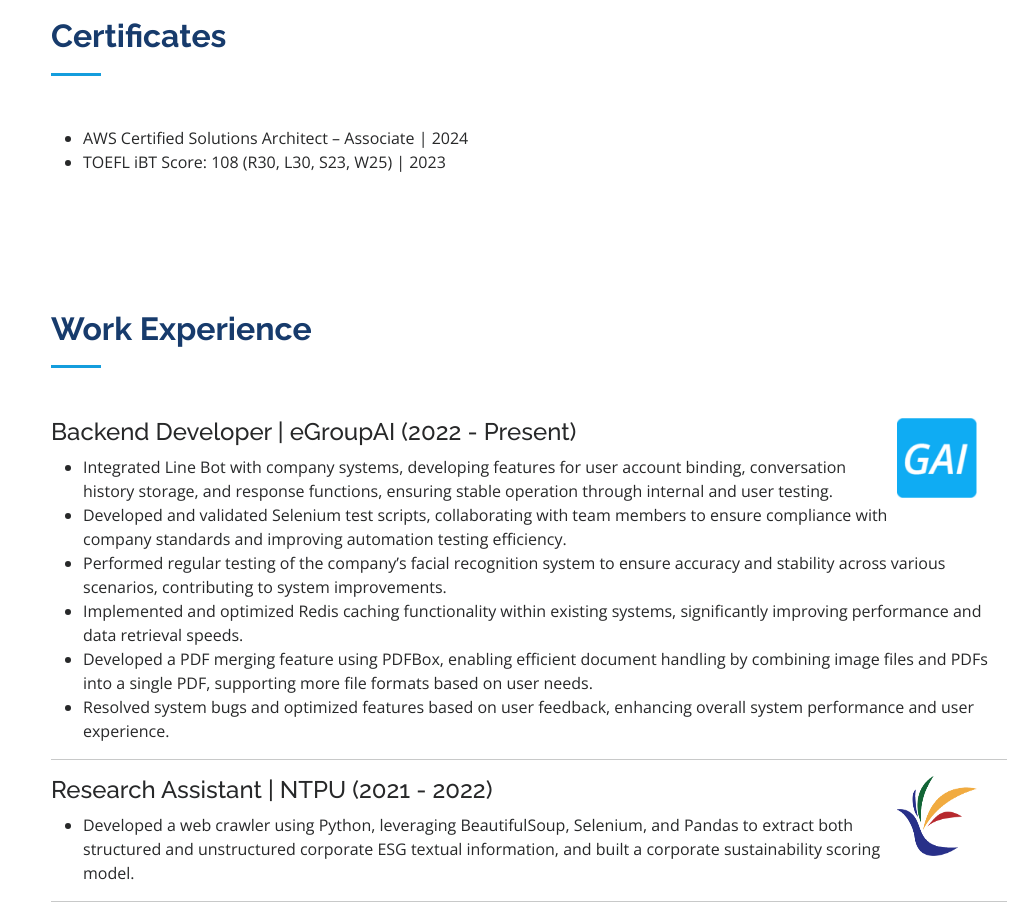
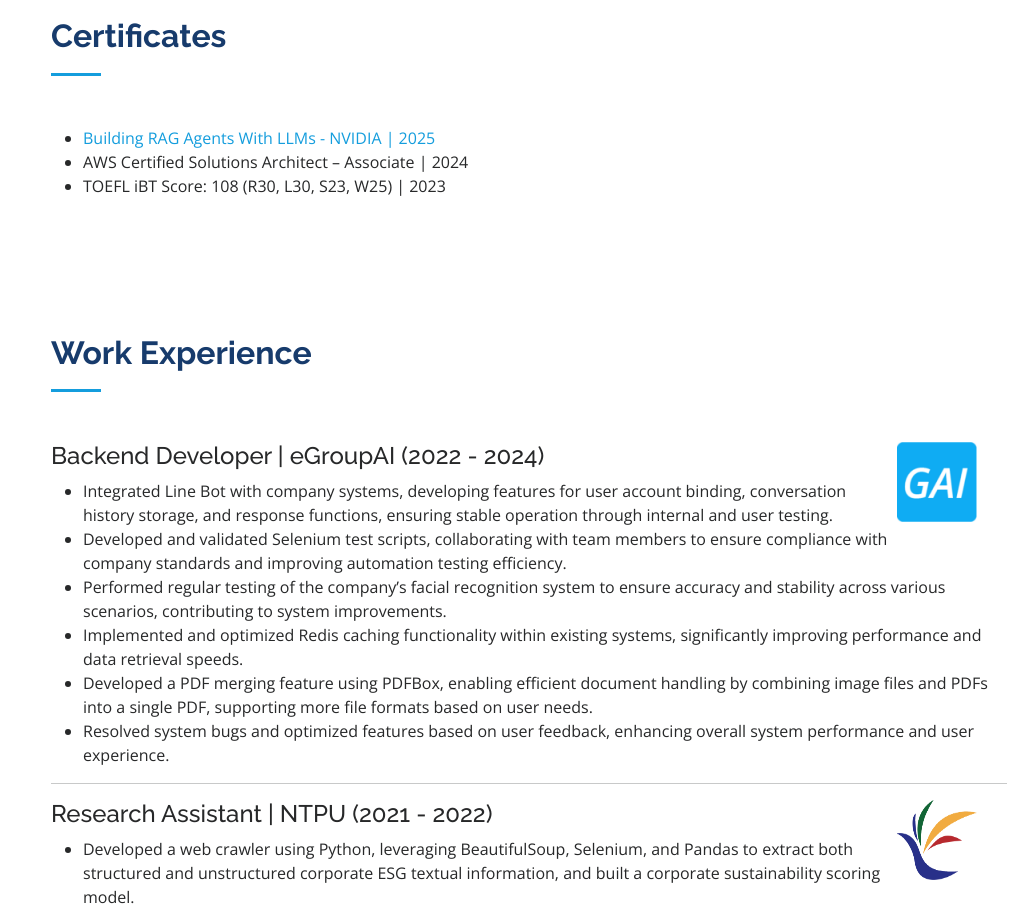
Before and after one commit to ycday/ycday.github.io, a plain HTML site: page index.html in a window 1280 px wide. Shown: the part 1480-2395 px from the top of the page, without its empty margins (261-1280 px from the left). Drawn offline with nearby package versions, Linux system fonts and the light colour scheme.

Commit message:
feat: update content

```diff
--- a/index.html
+++ b/index.html
@@ -119,6 +119,7 @@
           <h2>Certificates</h2>
         </div>
         <ul>
+          <li><a href="https://learn.nvidia.com/certificates?id=bdPfaWqORMylfMyk3xj8jw" target="_blank">Building RAG Agents With LLMs - NVIDIA | 2025</a></li>
           <li>AWS Certified Solutions Architect – Associate | 2024</li>
           <li>TOEFL iBT Score: 108 (R30, L30, S23, W25) | 2023</li>
         </ul>
@@ -131,7 +132,7 @@
           <h2>Work Experience</h2>
         </div>
         <p style="float: right; padding-right: 30px;"><img src="assets/img/egroupailogo.png" alt="egroupailogo" style="height: 80px; width:80px"></p>
-        <h4>Backend Developer | eGroupAI (2022 - Present)</h4>
+        <h4>Backend Developer | eGroupAI (2022 - 2024)</h4>
         <ul>
           <li>Integrated Line Bot with company systems, developing features for user account binding, conversation history storage, and response functions, ensuring stable operation through internal and user testing.</li>
           <li>Developed and validated Selenium test scripts, collaborating with team members to ensure compliance with company standards and improving automation testing efficiency.</li>
```
